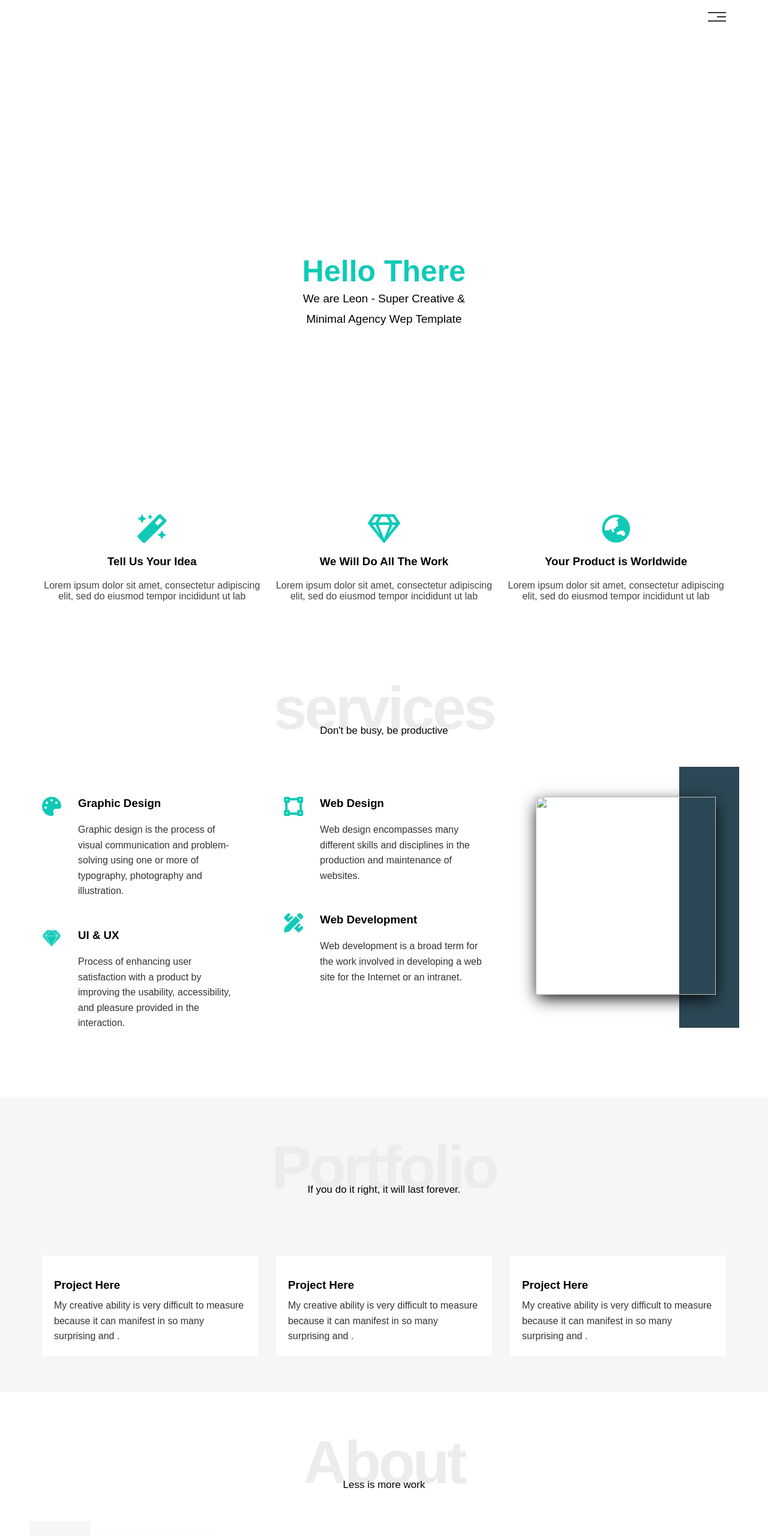
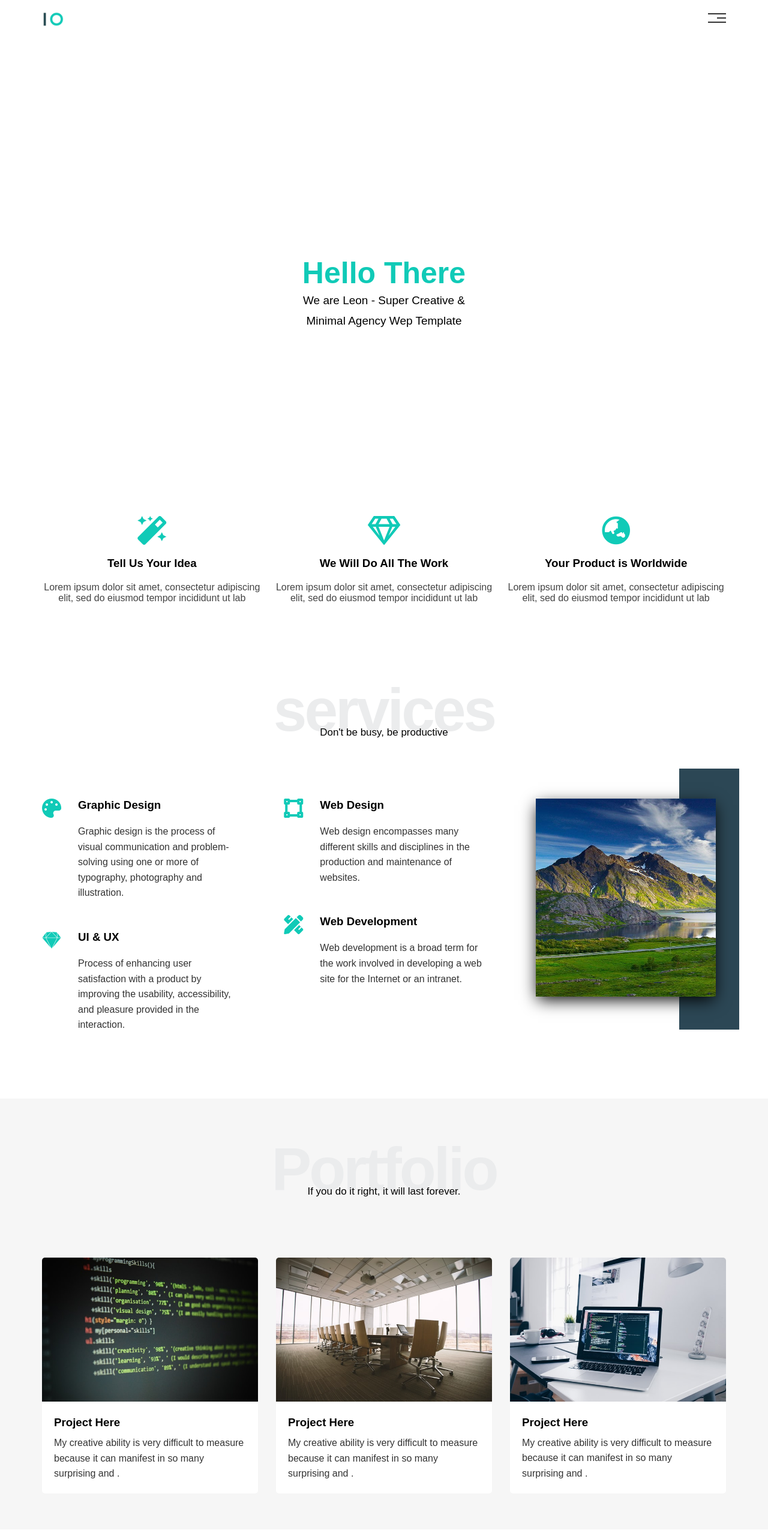
Before and after one commit to rafatdawood/template, a plain HTML site: page index.html in a window 1280 px wide. Shown: the top 2560 px of the page at 60% size. Drawn offline with Linux system fonts and the light colour scheme; files that its build step writes are made by us from their sources.

Commit message:
Update index.html

```diff
--- a/index.html
+++ b/index.html
@@ -10,14 +10,14 @@
 <head>
 				<meta charset="UTF-8">
 				<title>Page title</title>
-    	<link rel="stylesheet" href="leon.css">
-	   	<link rel="stylesheet" href="all.min.css">
+    	<link rel="stylesheet" href="css/leon.css">
+	   	<link rel="stylesheet" href="css/all.min.css">
  </head>
  <body>
  				<!-- start header -->
 				<div class="header">
 								<div class="container">
-												<img class="logo" src="logo.png" alt="">
+												<img class="logo" src="imge/logo.png" alt="">
 												<div class="links">
 																<span class="icon">
 																				<span></span>
@@ -117,7 +117,7 @@
 																</div>
 																<div class="col">
 																				<div class="image">
-																								<img src="screen-0.jpg" alt="">
+																								<img src="imge/screen-0.jpg" alt="">
 																				</div>
 																</div>
 												</div>
@@ -131,21 +131,21 @@
 												<p>If you do it right, it will last forever.</p>
 												<div class="portfolio-contact">
 																<div class="card">
-																				<img src="Portfolio_1.jpg" alt="">
+																				<img src="imge/portfolio_1.jpg" alt="">
 																				<div class="info">
 																								<h3>Project Here</h3>
 																								<p>My creative ability is very difficult to measure because it can manifest in so many surprising and .</p>
 																				</div>
 																</div>
 																<div class="card">
-																				<img src="Portfolio_2.jpg" alt="">
+																				<img src="imge/portfolio_2.jpg" alt="">
 																				<div class="info">
 																								<h3>Project Here</h3>
 																								<p>My creative ability is very difficult to measure because it can manifest in so many surprising and .</p>
 																				</div>
 																</div>
 																<div class="card">
-																				<img src="Portfolio_3.jpg" alt="">
+																				<img src="imge/portfolio_3.jpg" alt="">
 																				<div class="info">
 																								<h3>Project Here</h3>
 																								<p>My creative ability is very difficult to measure because it can manifest in so many surprising and .</p>
@@ -162,7 +162,7 @@
 												<p>Less is more work</p>
 												<div class="about-contact">
 																<div class="image">
-																				<img src="about.jpg" alt="">
+																				<img src="imge/about.jpg" alt="">
 																</div>
 																<div class="text">
 																				<p>Lorem ipsum dolor sit amet consectetur adipisicing elit. Nihil nemo neque voluptate tempora velit cum non, fuga vitae architecto delectus sed maxime rerum impedit aliquam obcaecati, aut excepturi iusto laudantium !</p>
```
